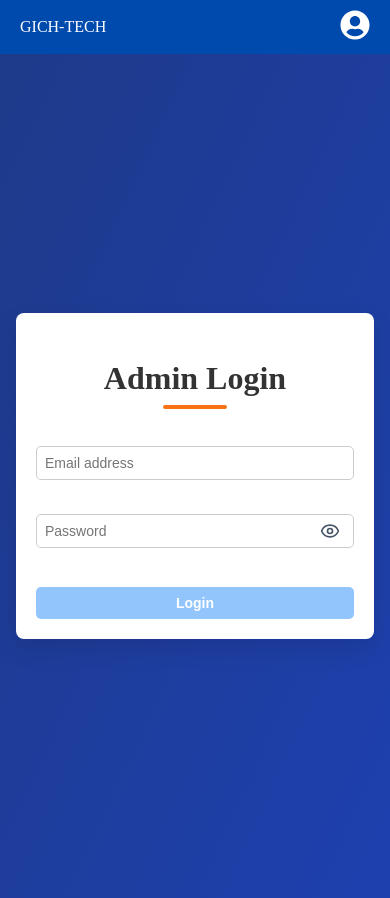
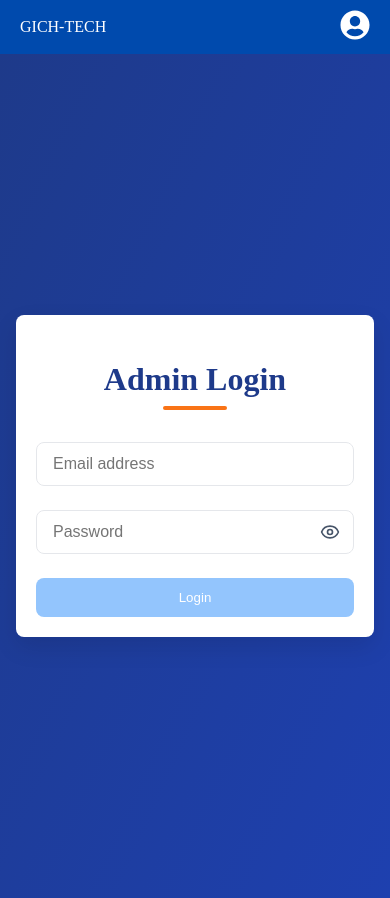
Before and after one commit to lokoops-tech/eco, a React (Vite) app in the folder admin/: page /admin/login in a window 390 px wide. Built offline with nearby package versions, Linux system fonts and the light colour scheme.

Commit message:
Improve admin responsiveness and password inputs

```diff
--- a/admin/src/components/Add/Add.css
+++ b/admin/src/components/Add/Add.css
@@ -9,11 +9,11 @@
   text-align: center !important;
 }
 
-h2, h3 {
+.add-admin-container h2, .add-admin-container h3 {
   color: #333 !important;
 }
 
-input {
+.add-admin-container input {
   width: 100% !important;
   padding: 10px !important;
   margin: 5px 0 !important;
@@ -22,7 +22,7 @@ input {
   font-size: 16px !important;
 }
 
-button {
+.add-admin-container button {
   padding: 10px 15px !important;
   border: none !important;
   cursor: pointer !important;
@@ -89,12 +89,12 @@ button {
     padding: 15px !important;
   }
 
-  input {
+  .add-admin-container input {
     font-size: 14px !important;
     padding: 8px !important;
   }
 
-  button {
+  .add-admin-container button {
     font-size: 14px !important;
     padding: 8px !important;
   }
```
